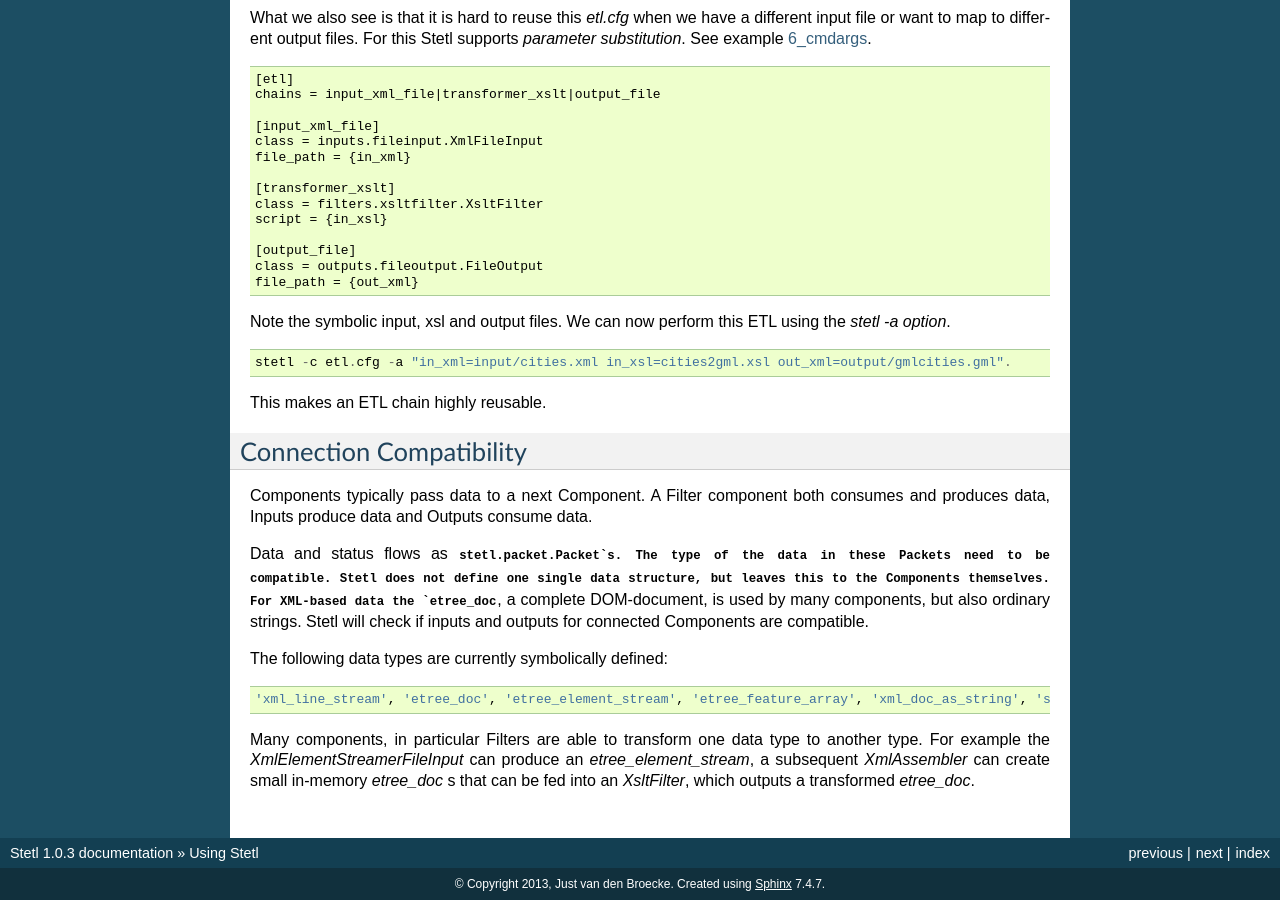
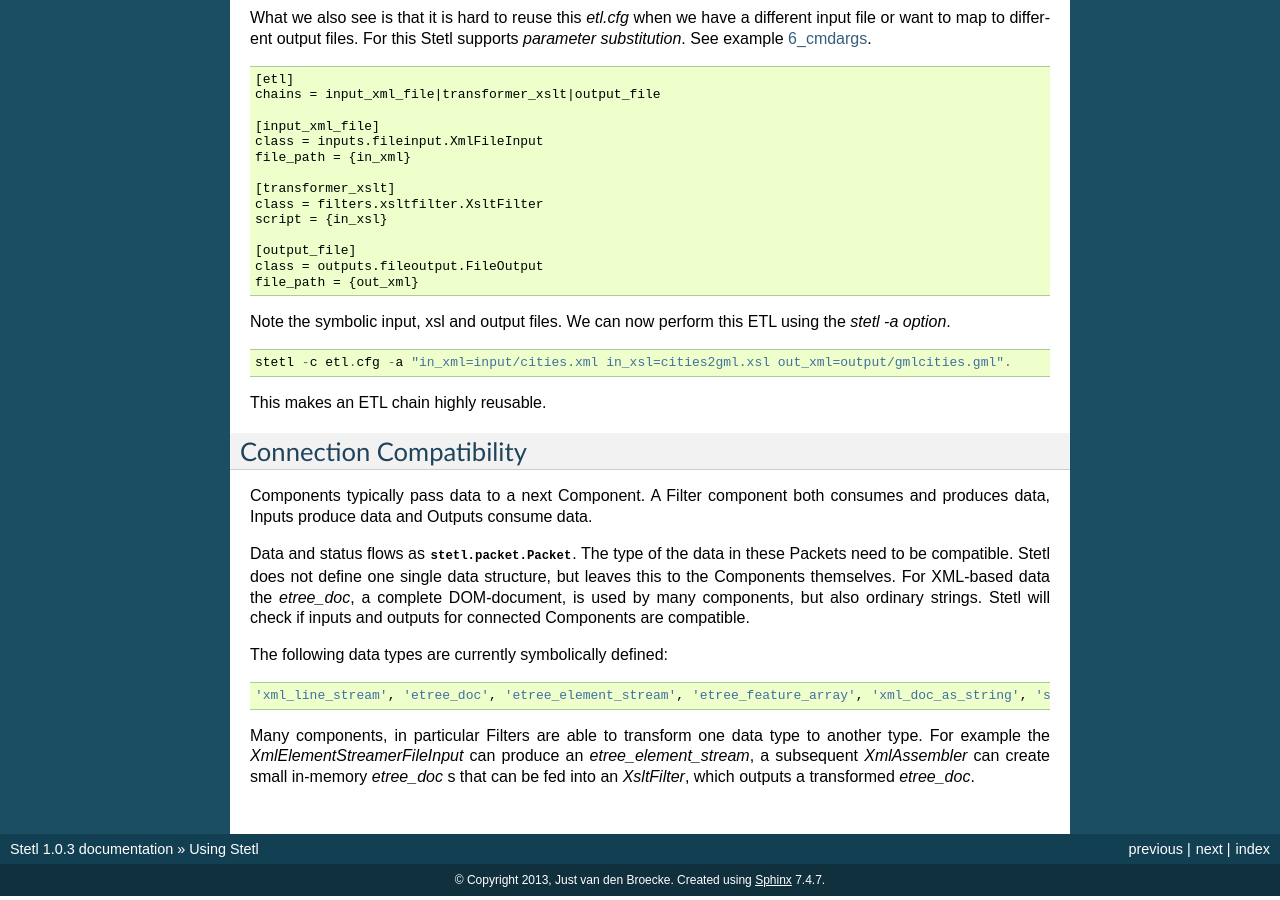
Before and after one commit to geopython/stetl, a Sphinx documentation site: the page built from docs/using.rst, in a window 1280 px wide and 900 px high, scrolled down 1455 px. Built offline with Sphinx 7.4.7, drawn with Linux system fonts in a browser that asks for light colours.

```diff
--- a/docs/using.rst
+++ b/docs/using.rst
@@ -115,7 +115,7 @@ Components typically pass data to a next Component.
 A Filter component both consumes and produces data, Inputs produce data and
 Outputs consume data.
 
-Data and status flows as :class:`stetl.packet.Packet`s. The type of the data in these Packets need
+Data and status flows as :class:`stetl.packet.Packet`. The type of the data in these Packets need
 to be compatible. Stetl does not define one single data structure, but leaves this to the Components themselves.
 For XML-based data the `etree_doc`, a complete DOM-document, is used by many components, but also ordinary strings.
 Stetl will check if inputs and outputs for connected Components are compatible.
```
